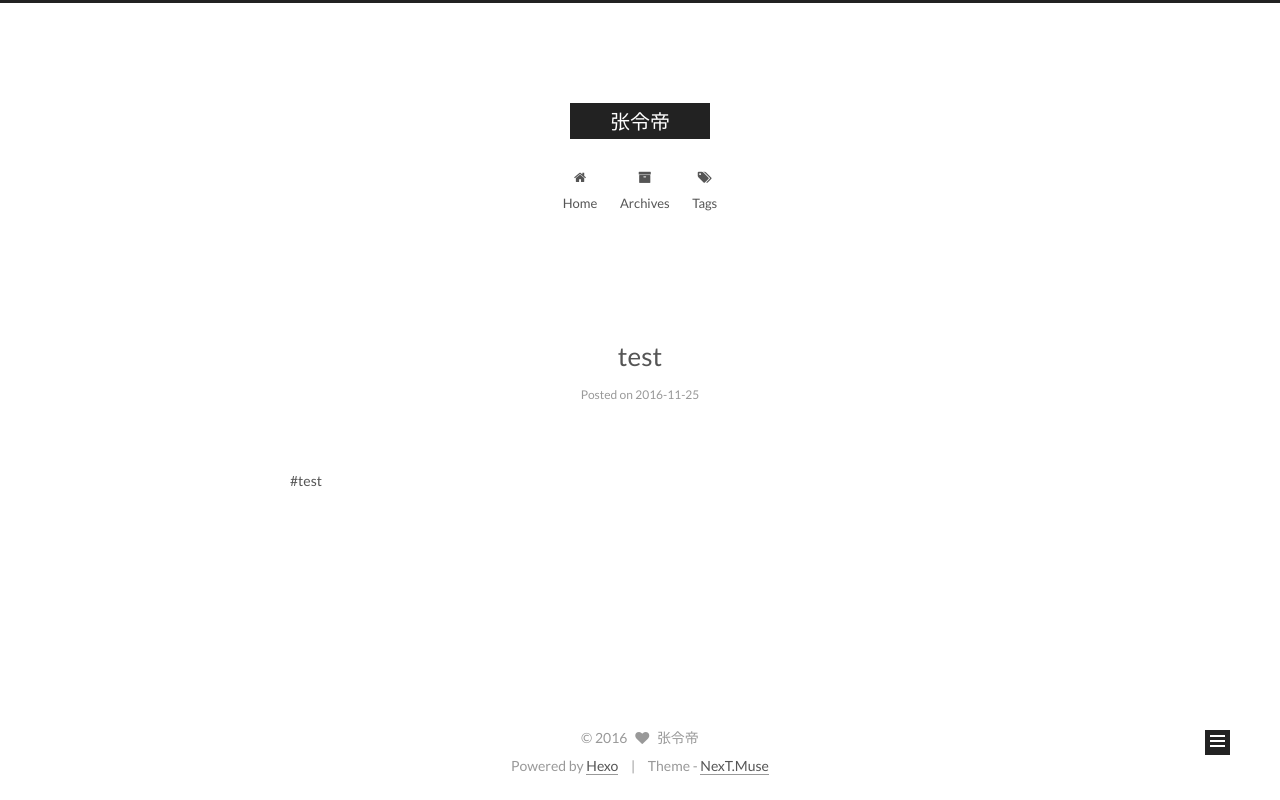
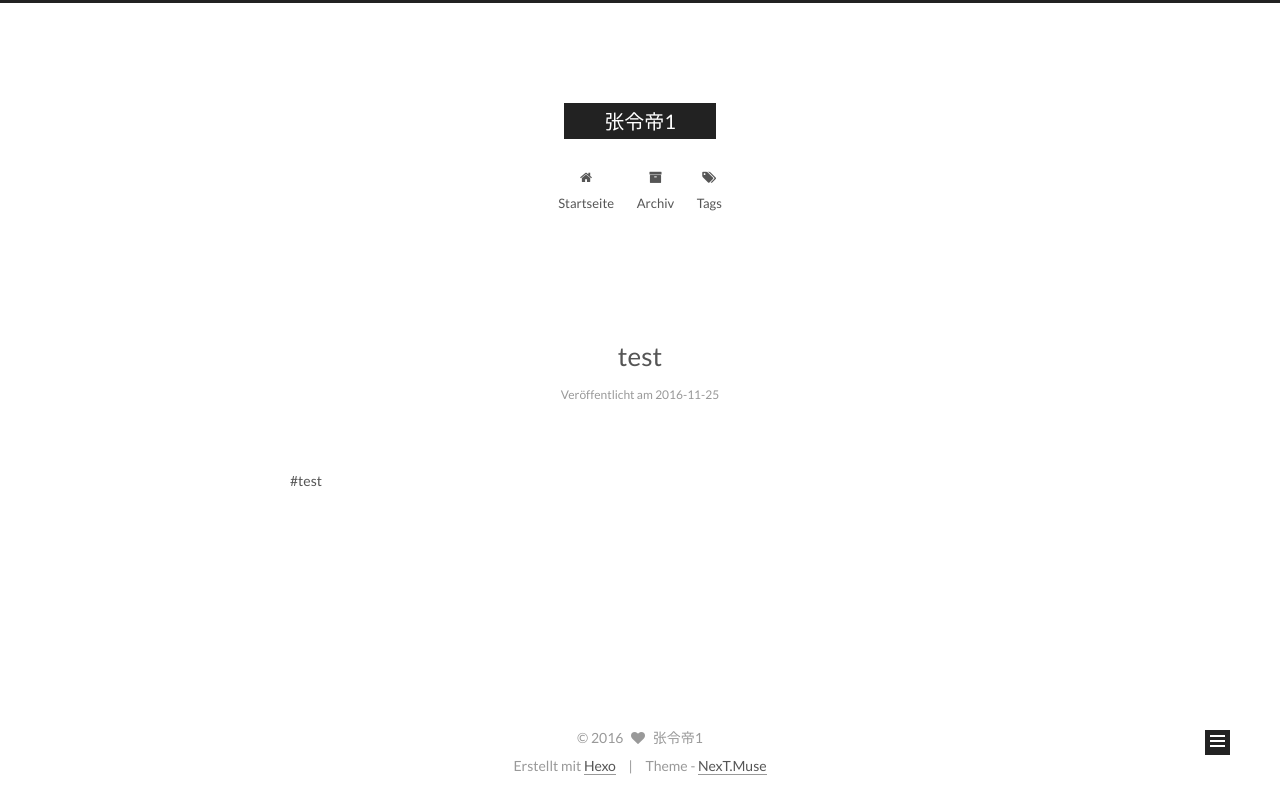
Before and after one commit to BluecatQvQ/zhanglingdi.github.io, a plain HTML site: page index.html in a window 1280 px wide. Drawn offline with Linux system fonts and the light colour scheme.

Commit message:
Site updated: 2016-11-25 15:34:57

```diff
--- a/css/main.css
+++ b/css/main.css
@@ -1681,7 +1681,7 @@
   width: 4px;
   height: 4px;
   border-radius: 50%;
-  background: #5769ff;
+  background: #3b4621;
 }
 .links-of-blogroll {
   font-size: 13px;
--- a/index.html
+++ b/index.html
@@ -85,11 +85,11 @@
 
 
 <meta property="og:type" content="website">
-<meta property="og:title" content="张令帝">
+<meta property="og:title" content="张令帝1">
 <meta property="og:url" content="http://yoursite.com/index.html">
-<meta property="og:site_name" content="张令帝">
+<meta property="og:site_name" content="张令帝1">
 <meta name="twitter:card" content="summary">
-<meta name="twitter:title" content="张令帝">
+<meta name="twitter:title" content="张令帝1">
 
 
 
@@ -123,7 +123,7 @@
 
 
 
-  <title> 张令帝 </title>
+  <title> 张令帝1 </title>
 </head>
 
 <body itemscope itemtype="http://schema.org/WebPage" lang="">
@@ -156,7 +156,7 @@
   <div class="custom-logo-site-title">
     <a href="/"  class="brand" rel="start">
       <span class="logo-line-before"><i></i></span>
-      <span class="site-title">张令帝</span>
+      <span class="site-title">张令帝1</span>
       <span class="logo-line-after"><i></i></span>
     </a>
   </div>
@@ -183,7 +183,7 @@
 
               <i class="menu-item-icon fa fa-fw fa-home"></i> <br />
 
-            Home
+            Startseite
           </a>
         </li>
 
@@ -193,7 +193,7 @@
 
               <i class="menu-item-icon fa fa-fw fa-archive"></i> <br />
 
-            Archives
+            Archiv
           </a>
         </li>
 
@@ -239,15 +239,15 @@
   <link itemprop="mainEntityOfPage" href="http://yoursite.com/2016/11/25/test/">
 
   <span style="display:none" itemprop="author" itemscope itemtype="http://schema.org/Person">
-    <meta itemprop="name" content="张令帝">
+    <meta itemprop="name" content="张令帝1">
     <meta itemprop="description" content="">
     <meta itemprop="image" content="/images/avatar.gif">
   </span>
 
   <span style="display:none" itemprop="publisher" itemscope itemtype="http://schema.org/Organization">
-    <meta itemprop="name" content="张令帝">
+    <meta itemprop="name" content="张令帝1">
     <span style="display:none" itemprop="logo" itemscope itemtype="http://schema.org/ImageObject">
-      <img style="display:none;" itemprop="url image" alt="张令帝" src="">
+      <img style="display:none;" itemprop="url image" alt="张令帝1" src="">
     </span>
   </span>
 
@@ -275,7 +275,7 @@
               <span class="post-meta-item-icon">
                 <i class="fa fa-calendar-o"></i>
               </span>
-              <span class="post-meta-item-text">Posted on</span>
+              <span class="post-meta-item-text">Veröffentlicht am</span>
               <time title="Post created" itemprop="dateCreated datePublished" datetime="2016-11-25T09:20:48+08:00">
                 2016-11-25
               </time>
@@ -378,15 +378,15 @@
         <div class="site-author motion-element" itemprop="author" itemscope itemtype="http://schema.org/Person">
           <img class="site-author-image" itemprop="image"
                src="/images/avatar.gif"
-               alt="张令帝" />
-          <p class="site-author-name" itemprop="name">张令帝</p>
+               alt="张令帝1" />
+          <p class="site-author-name" itemprop="name">张令帝1</p>
           <p class="site-description motion-element" itemprop="description"></p>
         </div>
         <nav class="site-state motion-element">
           <div class="site-state-item site-state-posts">
             <a href="/archives">
               <span class="site-state-item-count">1</span>
-              <span class="site-state-item-name">posts</span>
+              <span class="site-state-item-name">Artikel</span>
             </a>
           </div>
 
@@ -432,12 +432,12 @@
   <span class="with-love">
     <i class="fa fa-heart"></i>
   </span>
-  <span class="author" itemprop="copyrightHolder">张令帝</span>
+  <span class="author" itemprop="copyrightHolder">张令帝1</span>
 </div>
 
 
 <div class="powered-by">
-  Powered by <a class="theme-link" href="https://hexo.io">Hexo</a>
+  Erstellt mit  <a class="theme-link" href="https://hexo.io">Hexo</a>
 </div>
 
 <div class="theme-info">
```
Also changed, not shown: 2016/11/25/test/index.html (+14 -14 lines), archives/2016/11/index.html (+13 -13 lines), archives/2016/index.html (+13 -13 lines), archives/index.html (+13 -13 lines).
